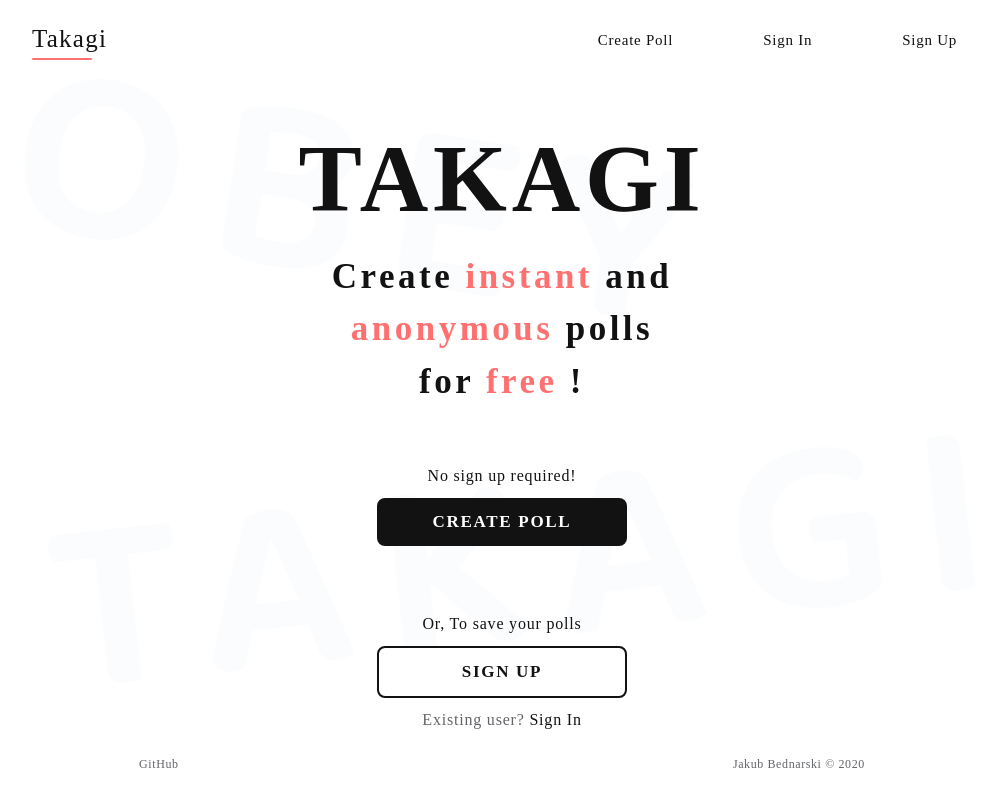
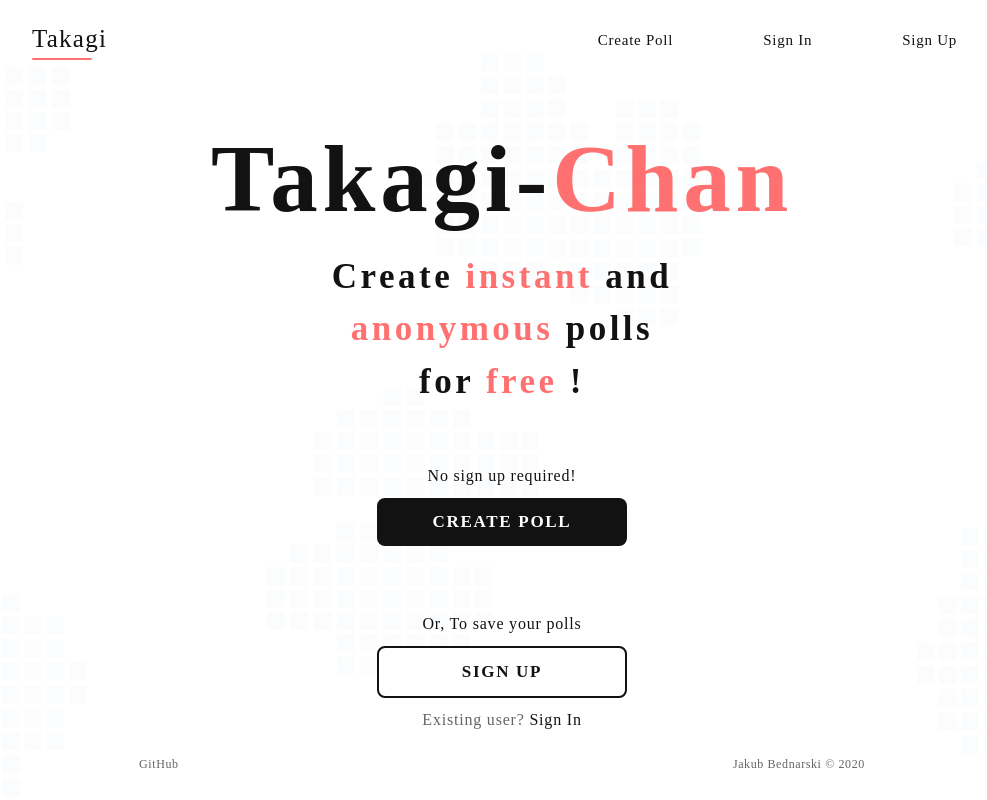
Before and after one commit to RangerDigital/takagi, a Vue app in the folder frontend/: page / in a window 1280 px wide. Shown: the whole page, without its empty margins (138-1125 px from the left). Built offline with nearby package versions, Linux system fonts and the light colour scheme; a web font is replaced by a local one.

Commit message:
Change landing page background

```diff
--- a/frontend/src/views/HomePage.vue
+++ b/frontend/src/views/HomePage.vue
@@ -4,7 +4,7 @@
 
   <div class="component-flex">
     <div>
-      <h1 class="hero-text">TAKAGI</h1>
+      <h1 class="hero-text">Takagi-<span class="text-red">Chan</span></h1>
 
       <div class="heading-text">
         <h1>Create <span class="text-red">instant</span> and</h1>
```
Also changed, not shown: frontend/src/assets/bg-takagi.svg.
